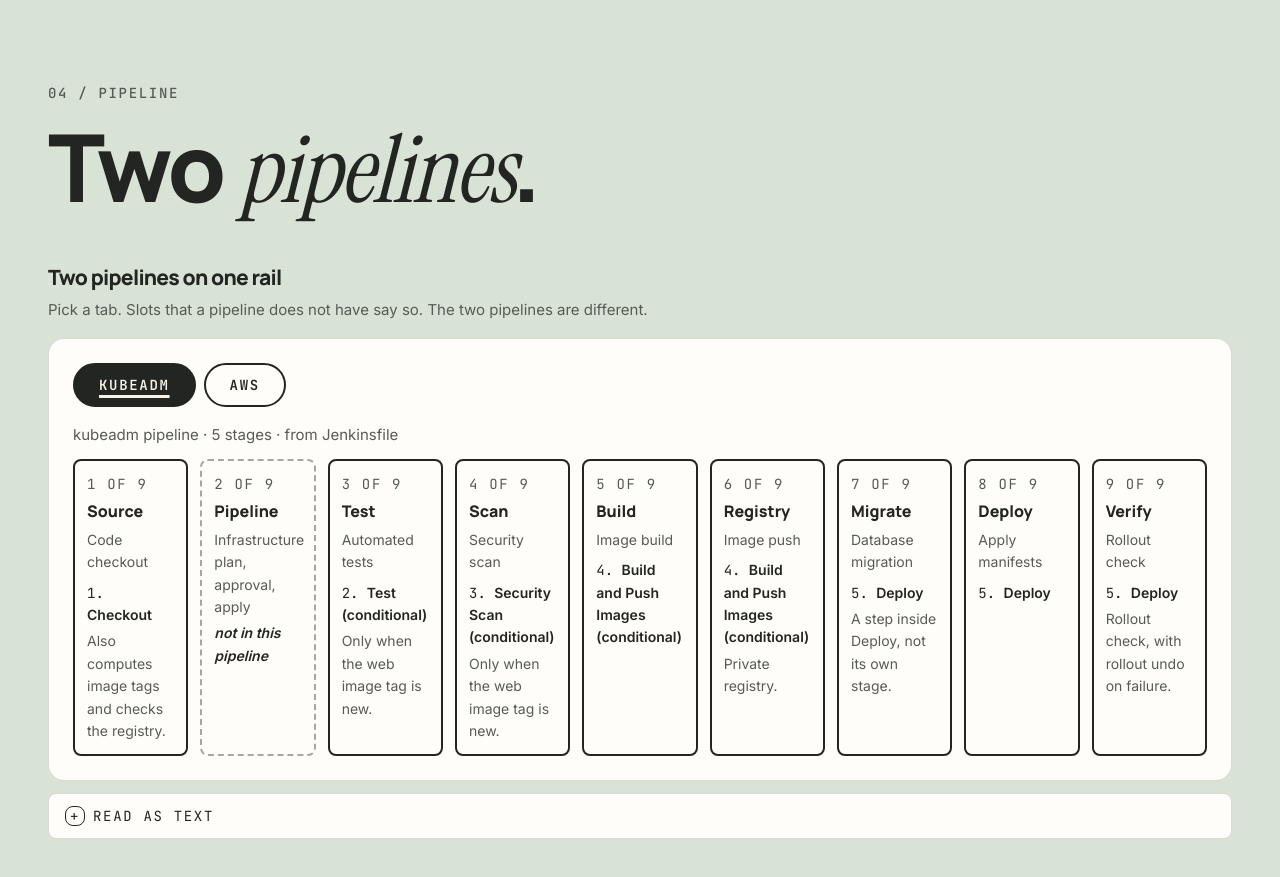
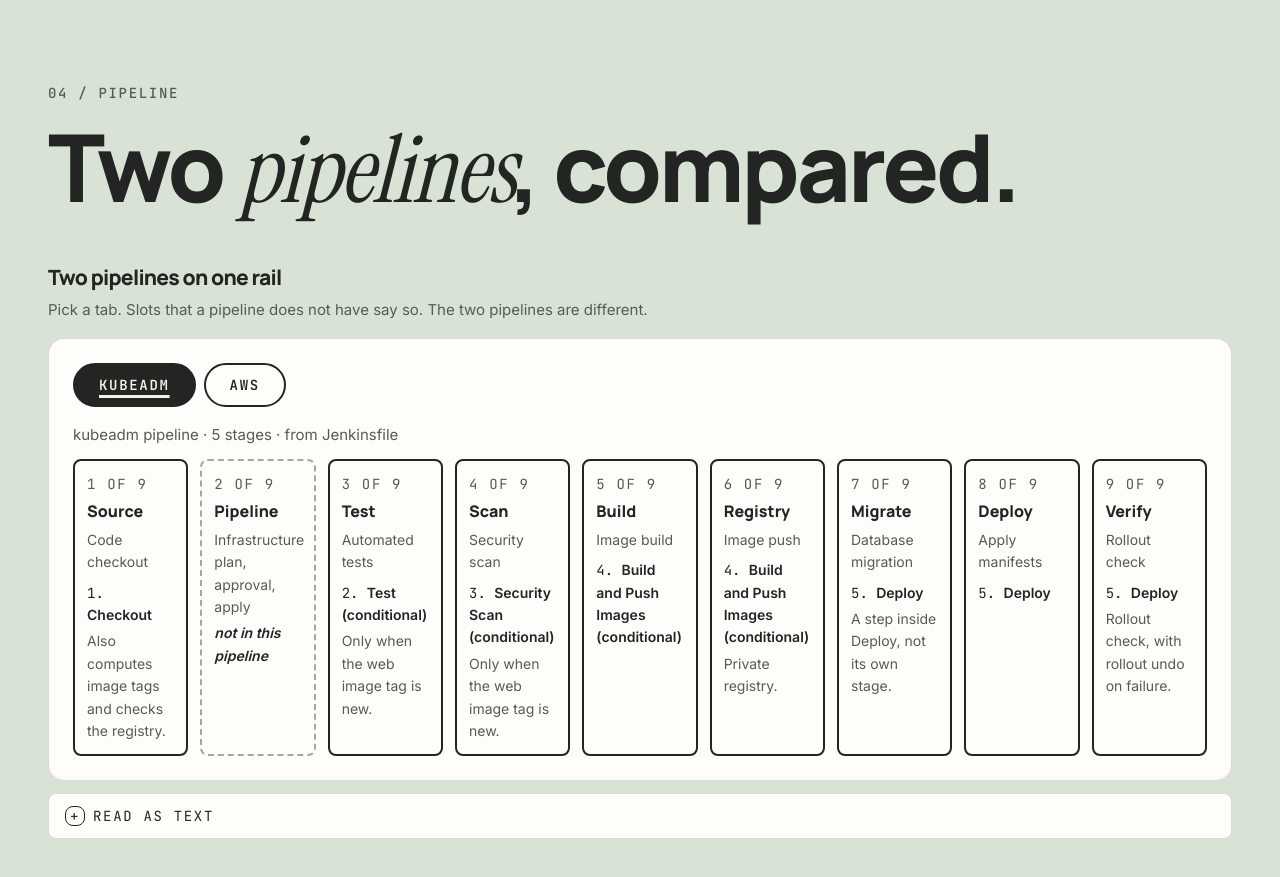
Before and after one commit to bharathMoger18/bharath-portfolio, a React (Vite) app: page / in a window 1280 px wide. Shown: the part 4160-5037 px from the top of the page. Built offline with nearby package versions, Linux system fonts and the light colour scheme.

Commit message:
fix(copy): pipelines heading reads "Two pipelines, compared." (FACTS K-29: a third pipeline file exists)

```diff
--- a/src/pages/Home.tsx
+++ b/src/pages/Home.tsx
@@ -35,7 +35,7 @@
         ))}
       </Section>
 
-      <Section id="pipeline" index={4} label="Pipeline" tone="tint" heading={<>Two <em>pipelines</em>.</>}>
+      <Section id="pipeline" index={4} label="Pipeline" tone="tint" heading={<>Two <em>pipelines</em>, compared.</>}>
         <PipelineCompare textAlternative={PIPELINE_COMPARE_TEXT} />
       </Section>
 
```
